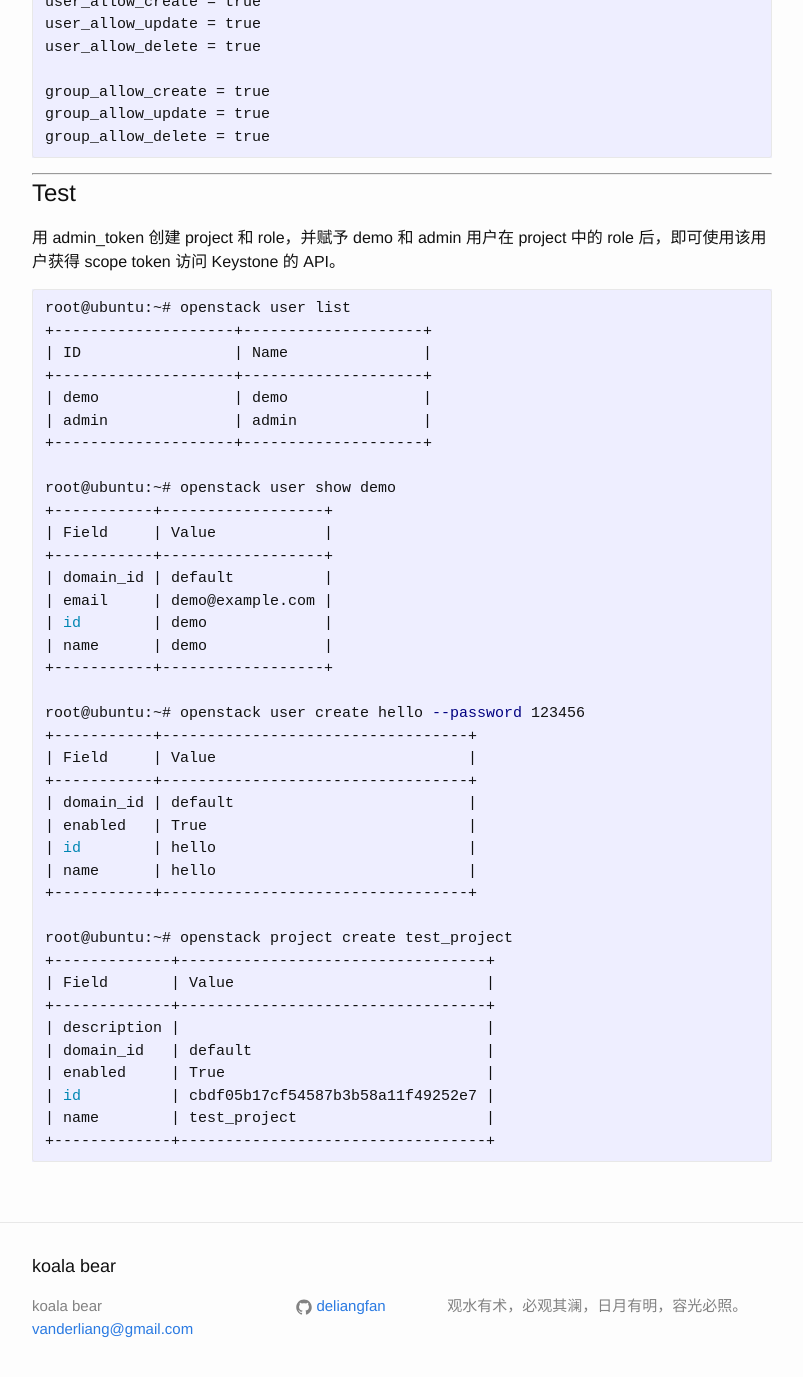
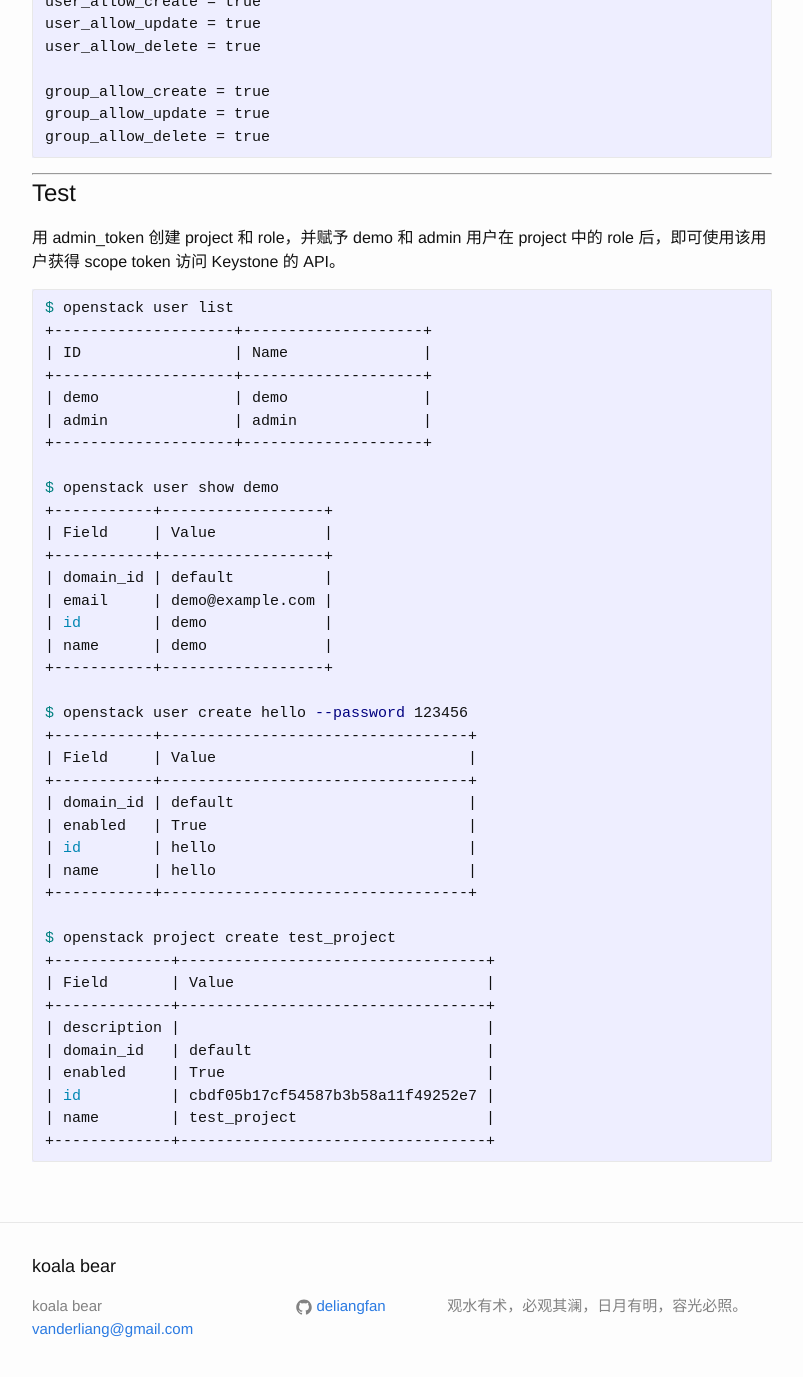
Before and after one commit to DeliangFan/deliangfan.github.io, a Jekyll site: the page built from _posts/2016-01-13-Keystone集成LDAP.markdown, in a window 1280 px wide and 1400 px high, scrolled down 3354 px. Shown: the top 1377 px of the window, without its empty margins (238-1041 px from the left). Built offline with Jekyll 4.4.1, drawn with Linux system fonts in a browser that asks for light colours; some of the changed text lies outside the part shown.

Commit message:
Update file

```diff
--- a/_posts/2016-01-13-Keystone集成LDAP.markdown
+++ b/_posts/2016-01-13-Keystone集成LDAP.markdown
@@ -22,8 +22,8 @@ categories: OpenStack
 
 LDAP 的 DN(Distinguished Names) 默认由主机域名生成，本地的 DNS 设置如下：
 
-~~~
-root@ubuntu:~# cat /etc/hosts
+~~~ bash
+$ cat /etc/hosts
 10.10.1.100    keystone.com
 127.0.0.1   localhost
 ~~~
@@ -31,14 +31,14 @@ root@ubuntu:~# cat /etc/hosts
 
 # Install LDAP
 
-~~~bash
-sudo apt-get install slapd ldap-utils
+~~~ bash
+$ apt-get install slapd ldap-utils
 ~~~
 
 安装完成后可通过以下命令和步骤完成 LDAP 的基本配置：
 
-~~~
-sudo dpkg-reconfigure slapd
+~~~ bash
+$ dpkg-reconfigure slapd
 
 
 * Omit OpenLDAP server configuration? No
@@ -104,7 +104,7 @@ userPassword: 123456
 
 由以下命令把上述配置文件内容更新至 LDAP：
 
-~~~bash
+~~~ bash
 ldapadd -x -W -D "cn=admin,dc=example,dc=com" -f add_user_group.ldif
 ~~~
 
@@ -157,7 +157,7 @@ group_allow_delete = true
 用 admin_token 创建 project 和 role，并赋予 demo 和 admin 用户在 project 中的 role 后，即可使用该用户获得 scope token 访问 Keystone 的 API。
 
 ~~~ bash
-root@ubuntu:~# openstack user list
+$ openstack user list
 +--------------------+--------------------+
 | ID                 | Name               |
 +--------------------+--------------------+
@@ -165,7 +165,7 @@ root@ubuntu:~# openstack user list
 | admin              | admin              |
 +--------------------+--------------------+
 
-root@ubuntu:~# openstack user show demo
+$ openstack user show demo
 +-----------+------------------+
 | Field     | Value            |
 +-----------+------------------+
@@ -175,7 +175,7 @@ root@ubuntu:~# openstack user show demo
 | name      | demo             |
 +-----------+------------------+
 
-root@ubuntu:~# openstack user create hello --password 123456
+$ openstack user create hello --password 123456
 +-----------+----------------------------------+
 | Field     | Value                            |
 +-----------+----------------------------------+
@@ -185,7 +185,7 @@ root@ubuntu:~# openstack user create hello --password 123456
 | name      | hello                            |
 +-----------+----------------------------------+
 
-root@ubuntu:~# openstack project create test_project
+$ openstack project create test_project
 +-------------+----------------------------------+
 | Field       | Value                            |
 +-------------+----------------------------------+
```
Also changed, not shown: 2 other files.
